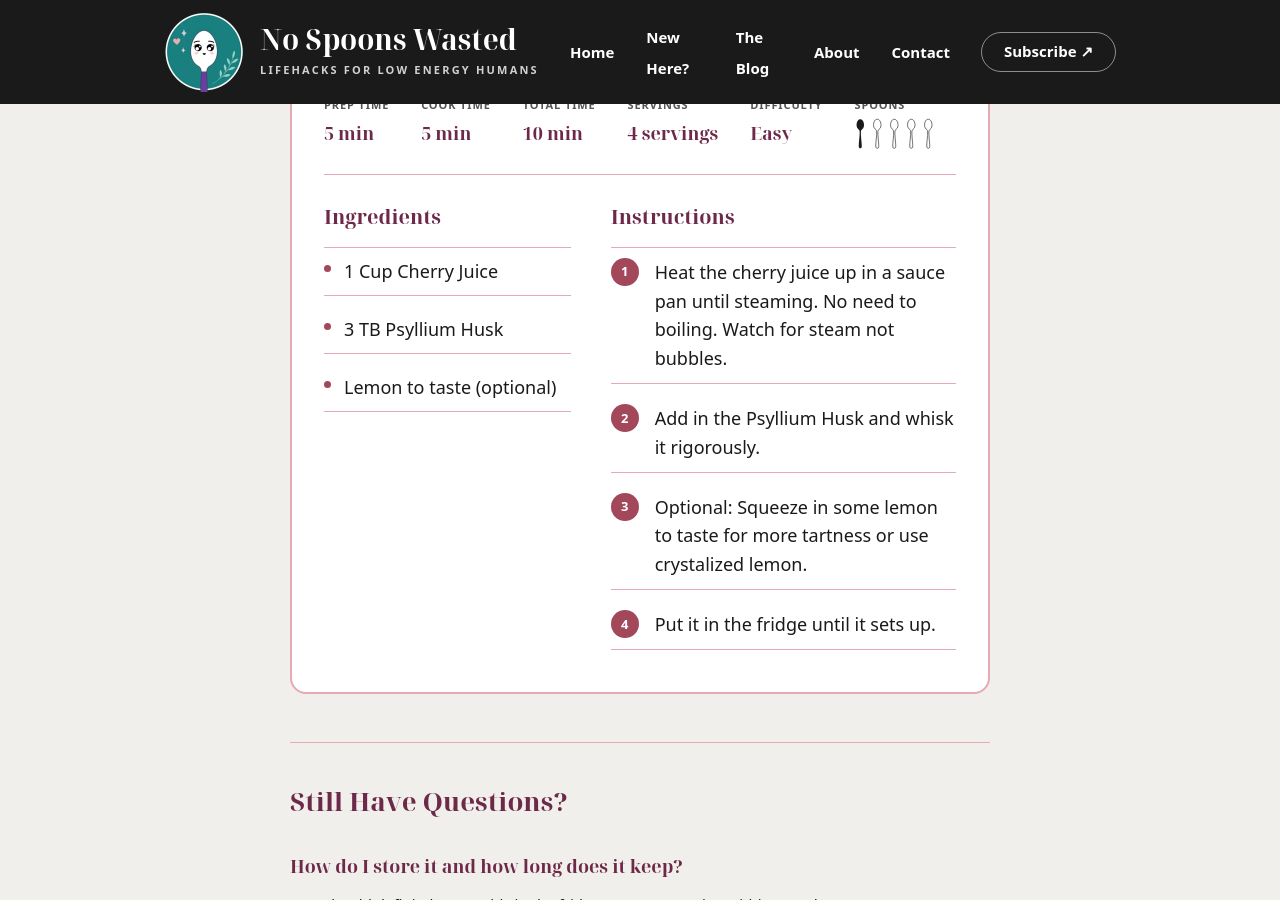
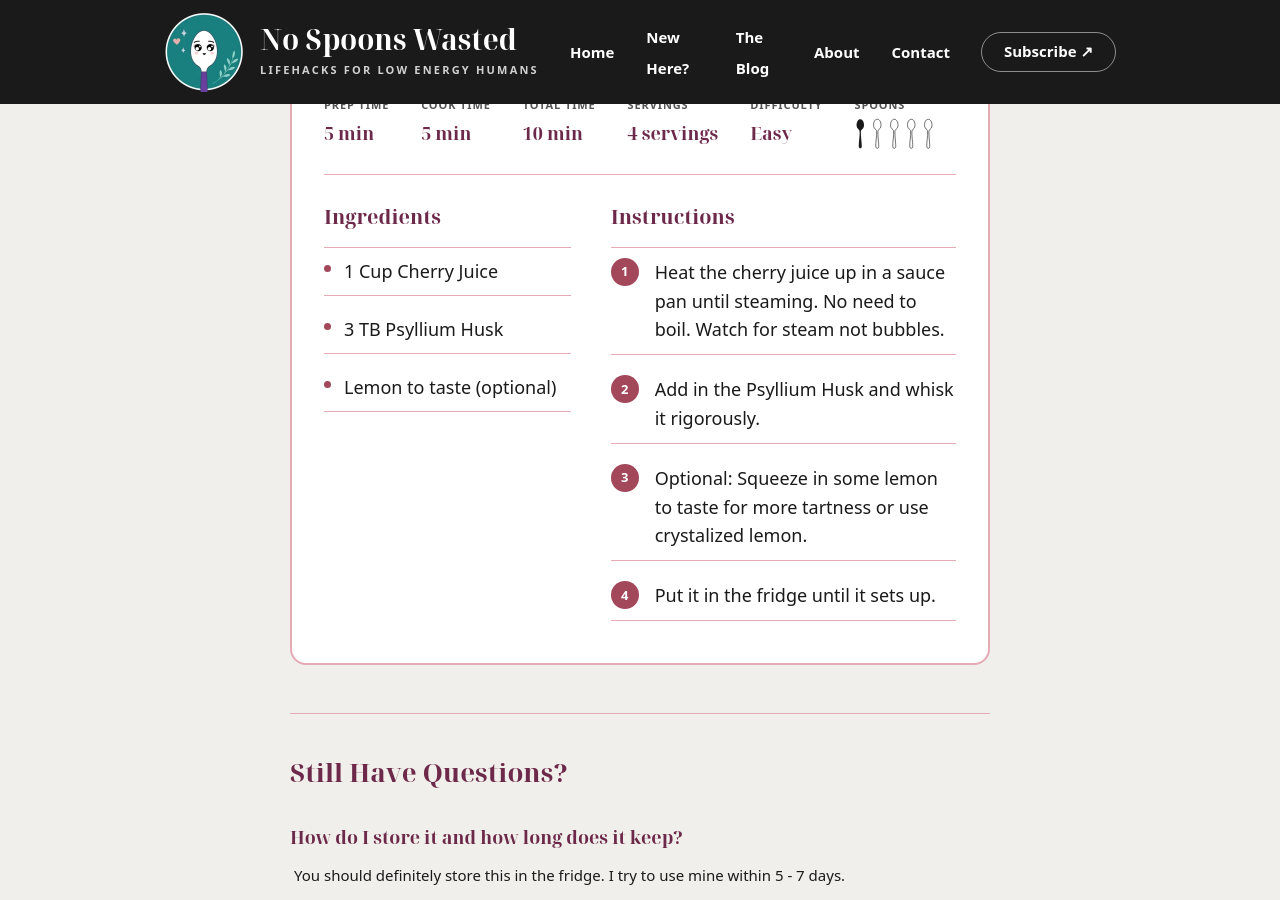
Before and after one commit to camp5456/nospoonswasted, a Jekyll site: the page built from _posts/2026-05-04-cherry-jelly.md, in a window 1280 px wide and 900 px high, scrolled down 3275 px. Built offline with Jekyll 4.4.1, drawn with Linux system fonts in a browser that asks for light colours; comment, search, counter and statistics services are not loaded.

Commit message:
updating cherry jelly

```diff
--- a/_posts/2026-05-04-cherry-jelly.md
+++ b/_posts/2026-05-04-cherry-jelly.md
@@ -22,7 +22,7 @@ recipe:
     - "3 TB Psyllium Husk"
     - "Lemon to taste (optional)"
   instructions:
-    - "Heat the cherry juice up in a sauce pan until steaming. No need to boiling. Watch for steam not bubbles."
+    - "Heat the cherry juice up in a sauce pan until steaming. No need to boil. Watch for steam not bubbles."
     - "Add in the Psyllium Husk and whisk it rigorously."
     - "Optional: Squeeze in some lemon to taste for more tartness or use crystalized lemon."
     - "Put it in the fridge until it sets up."
```
